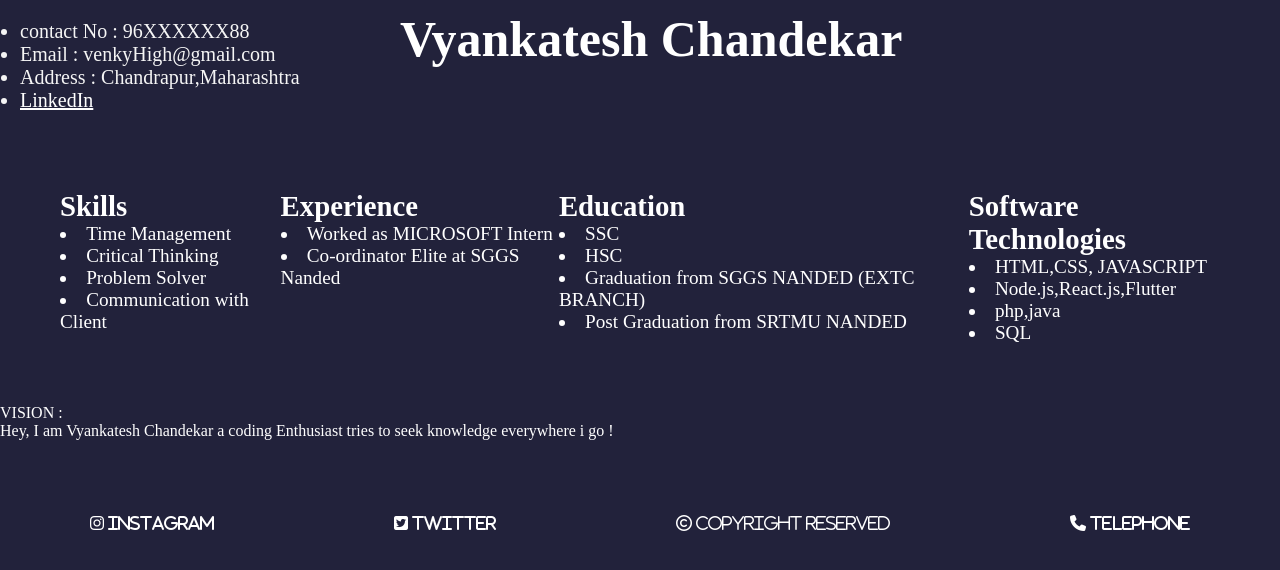
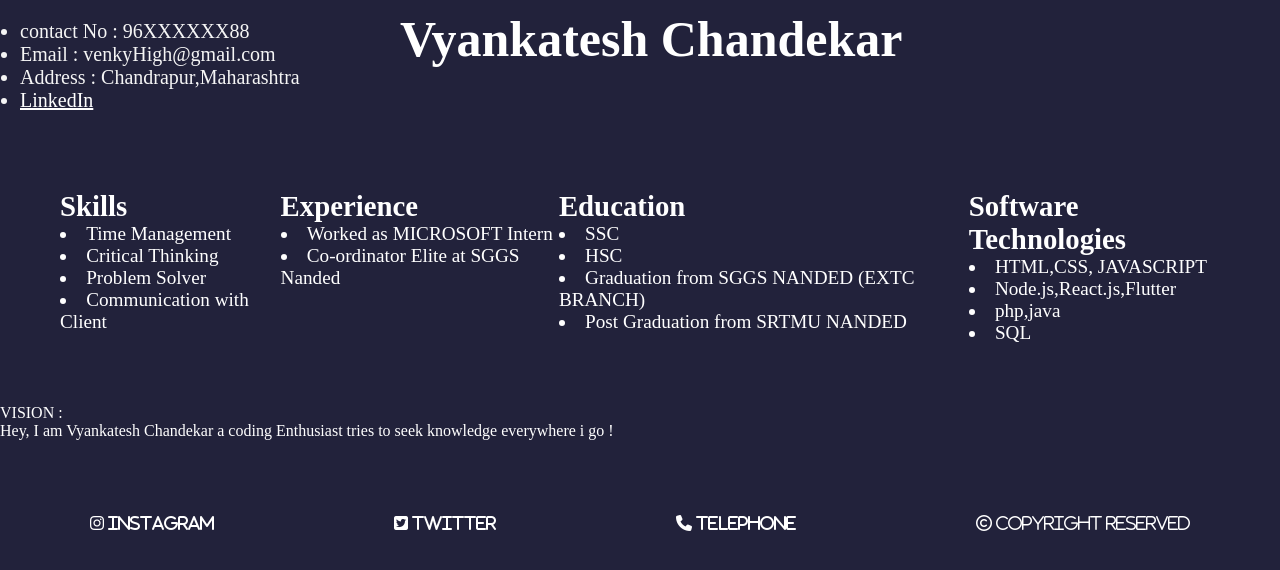
Before and after one commit to prathamesh22232/project, a plain HTML site: page resume.html in a window 1280 px wide. Drawn offline with Linux system fonts and the light colour scheme.

Commit message:
order change

```diff
--- a/resume.css
+++ b/resume.css
@@ -38,8 +38,8 @@ footer{
     color:white;
 }
 
-.vision{
-
+.order-1{
+    order: 1;
 }
 
 .endingWeb{
--- a/resume.html
+++ b/resume.html
@@ -71,7 +71,7 @@
             <div class="endingWeb">
                <div class="smedia"><i class="fa-brands fa-instagram">  Instagram</i></div>
                 <div class="smedia"> <i class="fa-brands fa-square-twitter">  Twitter</i></div>
-                <div class="smedia"> <i class="fa-regular fa-copyright"> Copyright Reserved</i></div>
+                <div class="smedia order-1"> <i class="fa-regular fa-copyright"> Copyright Reserved</i></div>
                 <div class="smedia"> <i class="fa-solid fa-phone">  Telephone</i>
             </div>
         </div>
```
